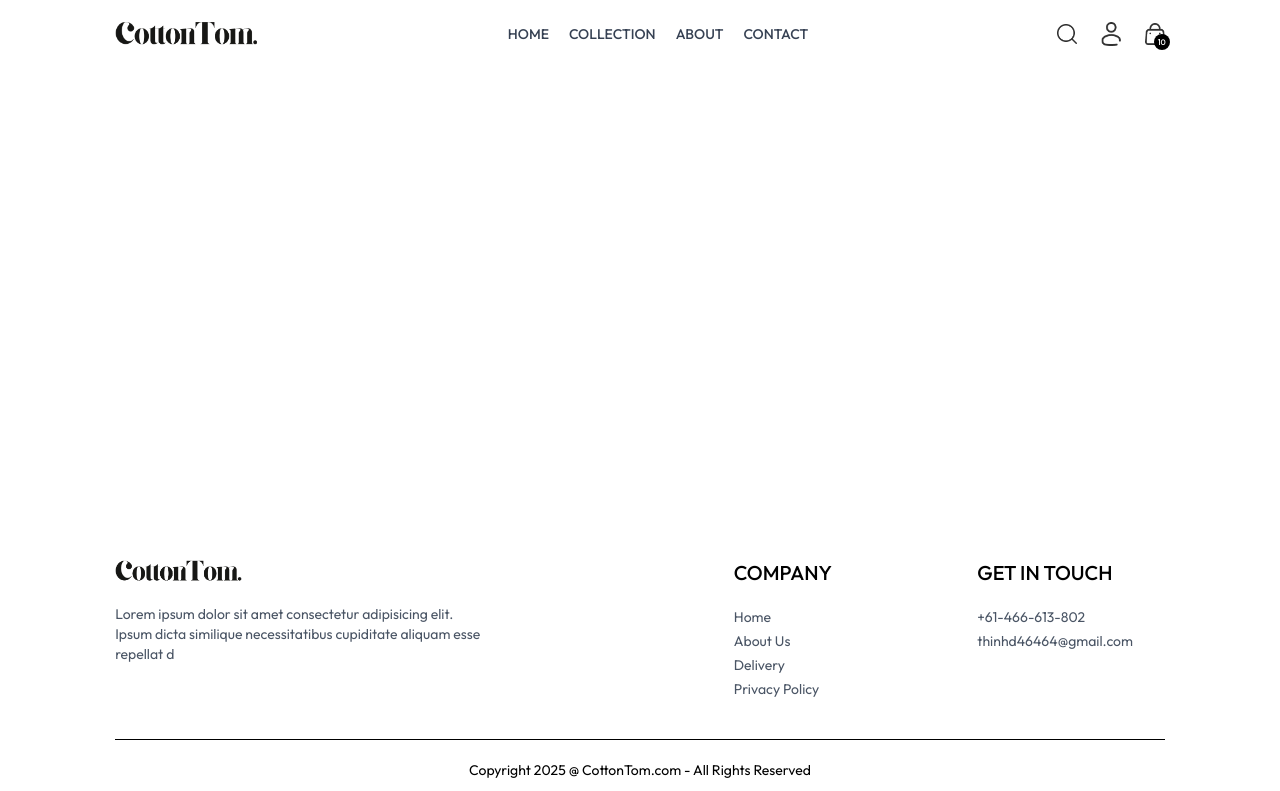
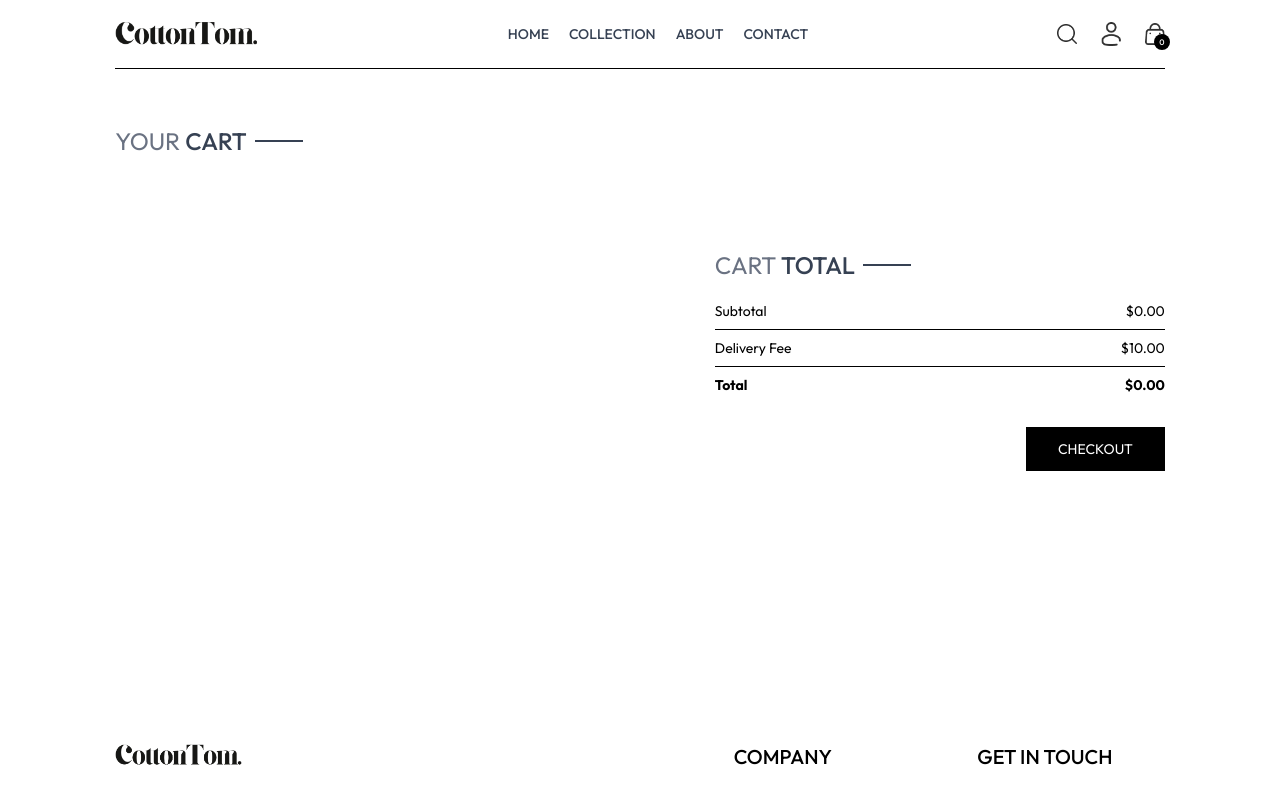
Before and after one commit to ThinhDang464/CottonTom, a React (Vite) app in the folder frontend/: page /cart in a window 1280 px wide. Shown: the top 791 px of the page. Built offline with nearby package versions, Linux system fonts and the light colour scheme.

Commit message:
finish cart function and cart page + calcualting amount

```diff
--- a/frontend/src/App.tsx
+++ b/frontend/src/App.tsx
@@ -11,6 +11,7 @@
 import NavBar from "./components/NavBar";
 import Footer from "./components/Footer";
 import SearchBar from "./components/SearchBar";
+import { ToastContainer, toast } from "react-toastify";
 
 const App = () => {
   return (
@@ -18,6 +19,7 @@
     //main layout is flex col, div min-h-screen make div length (vertical) = window size + flex-1 content take up available space
     // => footer will always at bottom
     <div className="min-h-screen flex flex-col px-4 sm:px-[5vw] md:px-[7vw] lg:px-[9vw]">
+      <ToastContainer />
       <NavBar />
       <SearchBar />
       <main className="flex-1">
--- /dev/null
+++ b/frontend/src/components/CartTotal.tsx
@@ -0,0 +1,43 @@
+import { useContext } from "react";
+import { ShopContext } from "../context/ShopContext";
+import Title from "./Title";
+
+const CartTotal = () => {
+  const { getCartAmount, currency, delivery_fee } = useContext(ShopContext);
+
+  return (
+    <div className="w-full">
+      <div className="text-2xl">
+        <Title text1={"CART"} text2={"TOTAL"} />
+      </div>
+
+      <div className="flex flex-col gap-2 mt-2 text-sm">
+        <div className="flex justify-between">
+          <p>Subtotal</p>
+          <p>
+            {currency}
+            {getCartAmount()}.00
+          </p>
+        </div>
+        <hr />
+        <div className="flex justify-between">
+          <p>Delivery Fee</p>
+          <p>
+            {currency}
+            {delivery_fee}.00
+          </p>
+        </div>
+        <hr />
+        <div className="flex justify-between">
+          <b>Total</b>
+          <b>
+            {currency}
+            {getCartAmount() === 0 ? 0 : getCartAmount() + delivery_fee}.00
+          </b>
+        </div>
+      </div>
+    </div>
+  );
+};
+
+export default CartTotal;
--- a/frontend/src/components/NavBar.tsx
+++ b/frontend/src/components/NavBar.tsx
@@ -5,7 +5,7 @@
 
 const NavBar = () => {
   const [visible, setVisible] = useState(false);
-  const { setShowSearch } = useContext(ShopContext);
+  const { setShowSearch, getCartCount } = useContext(ShopContext);
   const navigate = useNavigate(); //initialize navigation for stuff that is not Link or Nav Link
 
   const handleSearchClick = () => {
@@ -67,7 +67,10 @@
           />
           {/*Cart text styling negative value push out of boundary of parent*/}
           <p className="absolute right-[-5px] bottom-[-5px] w-4 text-center leading-4 bg-black text-white aspect-square rounded-full text-[8px]">
-            10
+            {/*React automatically re-renders any component that uses context values when the context’s state changes.
+              this case is getCartCount
+            */}
+            {getCartCount()}
           </p>
         </Link>
         <img
--- a/frontend/src/context/ShopContext.tsx
+++ b/frontend/src/context/ShopContext.tsx
@@ -1,5 +1,7 @@
-import { createContext, useState } from "react";
+import { createContext, useEffect, useState } from "react";
 import { products } from "../assets/assets";
+import { toast } from "react-toastify";
+import { useNavigate } from "react-router-dom";
 
 //store state variables to be used
 
@@ -15,6 +17,7 @@
   const [search, setSearch] = useState(""); //use search feature across different components
   const [showSearch, setShowSearch] = useState(false);
   const [cartItems, setCartItems] = useState({}); //keep track cart items
+  const navigate = useNavigate();
 
   /*Objects in cart items look like this:
   {
@@ -25,6 +28,12 @@
   //when select product n size -> add prod to cart
   //might interact with database later -> set async function
   const addToCart = async (itemId, size) => {
+    //no size selected then warning msg, right now without this block size "" will be sent as arg
+    if (!size) {
+      toast.error("Select Product Size");
+      return; //stop execution of addToCard func or else code below still run
+    }
+
     let cartData = structuredClone(cartItems); //create copy of objects, prevent anti React mutation of state, no muate state directly
 
     //if product exist in cart
@@ -43,6 +52,50 @@
     setCartItems(cartData);
   };
 
+  const getCartCount = () => {
+    let totalCount = 0;
+    //each product in cartItems
+    for (const items in cartItems) {
+      //each size for that product
+      for (const item in cartItems[items]) {
+        try {
+          //if specific size of item quantity > 0 then get the quantity
+          if (cartItems[items][item] > 0) {
+            totalCount += cartItems[items][item];
+          }
+        } catch (error) {}
+      }
+    }
+
+    return totalCount;
+  };
+
+  //for updating quantity at cart
+  const updateQuantity = async (itemId, size, quantity) => {
+    //copy of carititems
+    let cardData = structuredClone(cartItems);
+    cardData[itemId][size] = quantity; //update quantity of specific item
+    setCartItems(cardData); //new cart Data
+  };
+
+  //get total amount price from cartItems
+  const getCartAmount = () => {
+    let totalAmount = 0;
+    for (const items in cartItems) {
+      let itemInfo = products.find((product) => product._id === items);
+      //find product price calculate based on quantity
+      for (const item in cartItems[items]) {
+        try {
+          //check for > 0 cause when user click delete there might be entry with size: 0
+          if (cartItems[items][item] > 0) {
+            totalAmount += itemInfo.price * cartItems[items][item];
+          }
+        } catch (error) {}
+      }
+    }
+    return totalAmount;
+  };
+
   const value = {
     products,
     currency,
@@ -51,6 +104,12 @@
     setSearch,
     showSearch,
     setShowSearch,
+    cartItems,
+    addToCart,
+    getCartCount,
+    updateQuantity,
+    getCartAmount,
+    navigate,
   };
 
   return (
--- a/frontend/src/pages/Cart.tsx
+++ b/frontend/src/pages/Cart.tsx
@@ -1,5 +1,142 @@
+import { useContext, useEffect, useState } from "react";
+import { ShopContext } from "../context/ShopContext";
+import Title from "../components/Title";
+import { assets } from "../assets/assets";
+import CartTotal from "../components/cartTotal";
+
 const Cart = () => {
-  return <div></div>;
+  //could have initialize useNaigate but Im lazy :p
+  const { products, currency, cartItems, updateQuantity, navigate } =
+    useContext(ShopContext);
+
+  //we need a state variable to store our custom array of card data using both products properties and cartItems properties
+  const [cartData, setCartData] = useState([]);
+
+  useEffect(() => {
+    //products data amd cartdata combiens together incartData
+    const tempData = [];
+    for (const items in cartItems) {
+      for (const item in cartItems[items]) {
+        if (cartItems[items][item] > 0) {
+          tempData.push({
+            _id: items,
+            size: item,
+            quantity: cartItems[items][item],
+          });
+
+          /*
+          sample data
+          [
+                { _id: "aaaaa", size: "M", quantity: 2 }, // Product "aaaaa", size M
+                { _id: "aaaaa", size: "L", quantity: 1 }, // Product "aaaaa", size L
+                { _id: "bbbbb", size: "S", quantity: 1 }  // Product "bbbbb", size S
+              ]
+          */
+        }
+      }
+    }
+    setCartData(tempData);
+  }, [cartItems]);
+
+  return (
+    <div className="border-t pt-14">
+      <div className="text-2xl mb-3">
+        <Title text1={"YOUR"} text2={"CART"} />
+      </div>
+
+      <div className="">
+        {cartData.map((item, index) => {
+          const productData = products.find(
+            (product) => product._id === item._id
+          );
+
+          return (
+            <div
+              key={index}
+              className="py-4 border-b text-gray-700 grid grid-cols-[4fr_0.5fr_0.5fr] sm:grid-col-[4fr_2fr_0.5fr] items-center gap-4"
+            >
+              {/*items-start align item to top vertically
+              this is the first column grid take up 4fr space smal and up screen
+              */}
+              <div className="flex items-start gap-6">
+                <img
+                  className="w-16 sm:w-20"
+                  src={productData.image[0]}
+                  alt=""
+                />
+                <div>
+                  <p className="text-xs sm:text-lg font-medium">
+                    {productData.name}
+                  </p>
+                  <div className="flex items-center gap-5 mt-2">
+                    <p>
+                      {currency}
+                      {productData.price}
+                    </p>
+                    {/*use size from state variable*/}
+                    <p className="px-2 sm:px-3 sm:py-1 border bg-slate-50 ">
+                      {item.size}
+                    </p>
+                  </div>
+                </div>
+              </div>
+              {/*next column for quantity*/}
+              <input
+                onChange={(e) =>
+                  e.target.value === "" || e.target.value === "0"
+                    ? null
+                    : updateQuantity(
+                        item._id,
+                        item.size,
+                        Number(e.target.value)
+                      )
+                }
+                className="border max-w-10 sm:max-w-15 px-1 sm:px-2 py-1"
+                type="number"
+                min={1}
+                defaultValue={item.quantity}
+              />
+              <img
+                /*
+                User clicks delete: The quantity for a specific product/size is set to 0 in cartItems.
+
+                State changes: setCartItems triggers a re-render.
+
+                Effect runs: The useEffect hook runs again because cartItems changed.
+
+                cartData is rebuilt: The effect filters out any items with quantity 0, so those items are not included in cartData.
+
+                UI updates: The cart UI re-renders, and the deleted item disappears from the list.
+                */
+                onClick={() => {
+                  updateQuantity(item._id, item.size, 0);
+                }}
+                className="w-4 mr-4 sm:mr-5 cursor-pointer"
+                src={assets.bin_icon}
+                alt=""
+              />
+            </div>
+          );
+        })}
+        <div className="flex justify-end my-20">
+          {/*full width in mobile screen */}
+          <div className="w-full sm:w-[450px]">
+            <CartTotal />
+            <div className="w-full text-end">
+              <button
+                onClick={() => {
+                  navigate("/place-order");
+                }}
+                className="bg-black text-white text-sm my-8 px-8 py-3"
+              >
+                CHECKOUT
+              </button>
+            </div>
+          </div>
+        </div>
+      </div>
+    </div>
+  );
 };
 
 export default Cart;
--- a/frontend/src/pages/Product.tsx
+++ b/frontend/src/pages/Product.tsx
@@ -6,7 +6,7 @@
 
 const Product = () => {
   const { productId } = useParams(); //get product id thourgh url from dynamic routing
-  const { products, currency } = useContext(ShopContext);
+  const { products, currency, addToCart } = useContext(ShopContext);
   const [productData, setProductData] = useState(null);
   const [productImage, setProductImage] = useState("");
   const [productSize, setProductSize] = useState("");
@@ -94,7 +94,10 @@
               ))}
             </div>
           </div>
-          <button className="bg-black text-white px-8 py-3 active:bg-gray-700 cursor-pointer">
+          <button
+            onClick={() => addToCart(productData._id, productSize)}
+            className="bg-black text-white px-8 py-3 active:bg-gray-700 cursor-pointer"
+          >
             ADD TO CART
           </button>
           <hr className="mt-8 sm:w-4/5" />
```
